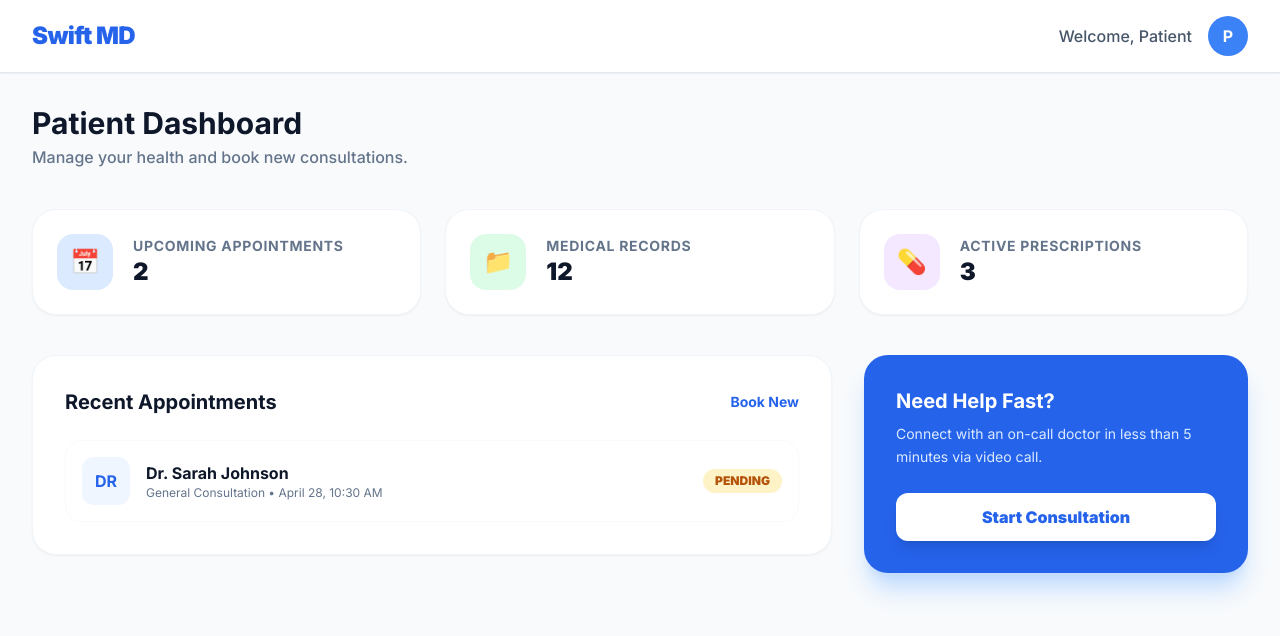
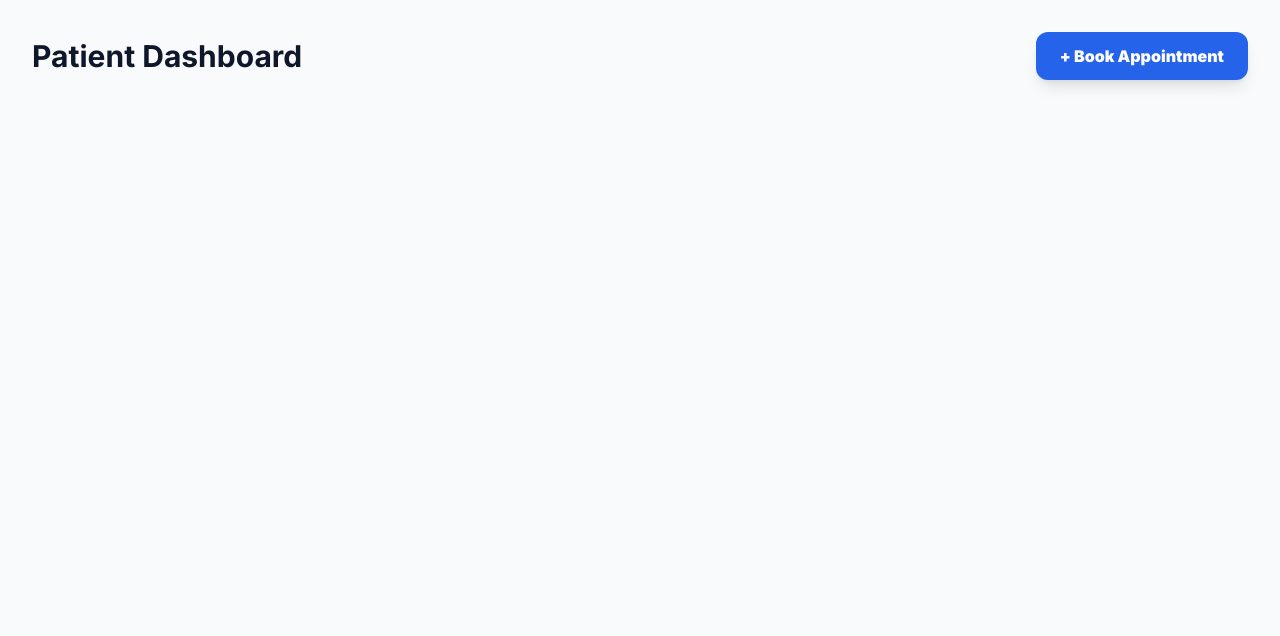
Before and after one commit to mugwe88-ops/MedicareAI, a Next.js app in the folder frontend/: page /patient-portal in a window 1280 px wide. Shown: the top 636 px of the page. Built offline with nearby package versions, Linux system fonts and the light colour scheme.

Commit message:
update appointments.routes.js

```diff
--- a/frontend/app/patient-portal/page.tsx
+++ b/frontend/app/patient-portal/page.tsx
@@ -2,90 +2,111 @@
 import { useState, useEffect } from "react";
 
 export default function PatientPortal() {
-  const [userName, setUserName] = useState("Patient");
+  const [isBooking, setIsBooking] = useState(false);
+  const [doctors, setDoctors] = useState([{ id: 1, name: "Dr. Sarah Johnson", specialty: "General" }]); // Placeholder
+  const [bookingData, setBookingData] = useState({ doctorId: "", date: "", reason: "" });
+  const [loading, setLoading] = useState(false);
 
-  // In a real app, you'd fetch the user's name from your backend or decoded token
-  useEffect(() => {
-    const storedName = localStorage.getItem("userName");
-    if (storedName) setUserName(storedName);
-  }, []);
-
-  const stats = [
-    { label: "Upcoming Appointments", value: "2", icon: "📅", color: "bg-blue-100 text-blue-600" },
-    { label: "Medical Records", value: "12", icon: "📁", color: "bg-green-100 text-green-600" },
-    { label: "Active Prescriptions", value: "3", icon: "💊", color: "bg-purple-100 text-purple-600" },
-  ];
+  const handleBookAppointment = async (e: React.FormEvent) => {
+    e.preventDefault();
+    setLoading(true);
+    try {
+      const res = await fetch("https://medicareai-1.onrender.com/api/appointments/book", {
+        method: "POST",
+        headers: { "Content-Type": "application/json" },
+        body: JSON.stringify({
+          ...bookingData,
+          patientId: 1, // You'll get this from your logged-in user state/token
+        }),
+      });
+      if (res.ok) {
+        alert("Appointment booked successfully!");
+        setIsBooking(false);
+      }
+    } catch (err) {
+      alert("Failed to book appointment.");
+    } finally {
+      setLoading(false);
+    }
+  };
 
   return (
-    <div className="min-h-screen bg-slate-50">
-      {/* Top Navigation Bar */}
-      <nav className="bg-white border-b border-slate-200 px-8 py-4 flex justify-between items-center shadow-sm">
-        <h1 className="text-2xl font-black text-blue-600 tracking-tight">Swift MD</h1>
-        <div className="flex items-center gap-4">
-          <span className="text-slate-600 font-medium">Welcome, {userName}</span>
-          <div className="w-10 h-10 rounded-full bg-blue-500 flex items-center justify-center text-white font-bold">
-            {userName[0].toUpperCase()}
-          </div>
-        </div>
-      </nav>
+    <div className="min-h-screen bg-slate-50 relative">
+      {/* Existing Navbar and Stats... */}
 
       <main className="max-w-7xl mx-auto p-8">
-        <header className="mb-10">
+        <div className="flex justify-between items-center mb-10">
           <h2 className="text-3xl font-bold text-slate-900">Patient Dashboard</h2>
-          <p className="text-slate-500 mt-1 font-medium">Manage your health and book new consultations.</p>
-        </header>
-
-        {/* Quick Stats Grid */}
-        <div className="grid grid-cols-1 md:grid-cols-3 gap-6 mb-10">
-          {stats.map((stat, i) => (
-            <div key={i} className="bg-white p-6 rounded-3xl border border-slate-100 shadow-sm flex items-center gap-5">
-              <div className={`w-14 h-14 rounded-2xl ${stat.color} flex items-center justify-center text-2xl`}>
-                {stat.icon}
-              </div>
-              <div>
-                <p className="text-slate-500 text-sm font-bold uppercase tracking-wider">{stat.label}</p>
-                <p className="text-2xl font-black text-slate-900">{stat.value}</p>
-              </div>
-            </div>
-          ))}
+          <button
+            onClick={() => setIsBooking(true)}
+            className="px-6 py-3 bg-blue-600 text-white font-black rounded-xl shadow-lg hover:bg-blue-700 transition"
+          >
+            + Book Appointment
+          </button>
         </div>
 
-        <div className="grid grid-cols-1 lg:grid-cols-3 gap-8">
-          {/* Main Action Area */}
-          <div className="lg:col-span-2 space-y-8">
-            <section className="bg-white rounded-3xl p-8 border border-slate-100 shadow-sm">
-              <div className="flex justify-between items-center mb-6">
-                <h3 className="text-xl font-bold text-slate-900">Recent Appointments</h3>
-                <button className="text-blue-600 font-bold text-sm hover:underline">Book New</button>
-              </div>
+        {/* MODAL OVERLAY */}
+        {isBooking && (
+          <div className="fixed inset-0 bg-black/50 backdrop-blur-sm z-[100] flex items-center justify-center p-4">
+            <div className="bg-white w-full max-w-md rounded-3xl p-8 shadow-2xl animate-in zoom-in duration-200">
+              <h3 className="text-2xl font-bold text-slate-900 mb-6">Book Consultation</h3>
 
-              <div className="space-y-4">
-                {/* Appointment Placeholder */}
-                <div className="flex items-center justify-between p-4 border border-slate-50 rounded-2xl hover:bg-slate-50 transition">
-                  <div className="flex items-center gap-4">
-                    <div className="w-12 h-12 bg-blue-50 rounded-xl flex items-center justify-center text-blue-600 font-bold">DR</div>
-                    <div>
-                      <p className="font-bold text-slate-900">Dr. Sarah Johnson</p>
-                      <p className="text-xs text-slate-500">General Consultation • April 28, 10:30 AM</p>
-                    </div>
-                  </div>
-                  <span className="px-3 py-1 bg-amber-100 text-amber-700 text-xs font-black rounded-full uppercase">Pending</span>
+              <form onSubmit={handleBookAppointment} className="space-y-4">
+                <div>
+                  <label className="block text-sm font-bold text-slate-700 mb-2">Select Doctor</label>
+                  <select
+                    className="w-full p-3 border border-slate-200 rounded-xl bg-slate-50 outline-none focus:ring-2 focus:ring-blue-500"
+                    onChange={(e) => setBookingData({...bookingData, doctorId: e.target.value})}
+                    required
+                  >
+                    <option value="">Choose a practitioner...</option>
+                    {doctors.map(doc => (
+                      <option key={doc.id} value={doc.id}>{doc.name} ({doc.specialty})</option>
+                    ))}
+                  </select>
                 </div>
-              </div>
-            </section>
-          </div>
 
-          {/* Sidebar Actions */}
-          <div className="space-y-6">
-            <div className="bg-blue-600 rounded-3xl p-8 text-white shadow-xl shadow-blue-200">
-              <h3 className="text-xl font-bold mb-2">Need Help Fast?</h3>
-              <p className="text-blue-100 text-sm mb-6 leading-relaxed">Connect with an on-call doctor in less than 5 minutes via video call.</p>
-              <button className="w-full py-3 bg-white text-blue-600 font-black rounded-xl hover:bg-blue-50 transition shadow-lg">
-                Start Consultation
-              </button>
+                <div>
+                  <label className="block text-sm font-bold text-slate-700 mb-2">Appointment Date</label>
+                  <input
+                    type="datetime-local"
+                    className="w-full p-3 border border-slate-200 rounded-xl bg-slate-50 outline-none focus:ring-2 focus:ring-blue-500"
+                    onChange={(e) => setBookingData({...bookingData, date: e.target.value})}
+                    required
+                  />
+                </div>
+
+                <div>
+                  <label className="block text-sm font-bold text-slate-700 mb-2">Reason for Visit</label>
+                  <textarea
+                    placeholder="Brief description of your symptoms..."
+                    className="w-full p-3 border border-slate-200 rounded-xl bg-slate-50 outline-none focus:ring-2 focus:ring-blue-500 h-24"
+                    onChange={(e) => setBookingData({...bookingData, reason: e.target.value})}
+                  />
+                </div>
+
+                <div className="flex gap-3 pt-4">
+                  <button
+                    type="button"
+                    onClick={() => setIsBooking(false)}
+                    className="flex-1 py-3 font-bold text-slate-600 hover:bg-slate-100 rounded-xl transition"
+                  >
+                    Cancel
+                  </button>
+                  <button
+                    type="submit"
+                    disabled={loading}
+                    className="flex-1 py-3 bg-blue-600 text-white font-bold rounded-xl shadow-lg hover:bg-blue-700 disabled:bg-blue-300 transition"
+                  >
+                    {loading ? "Confirming..." : "Confirm Booking"}
+                  </button>
+                </div>
+              </form>
             </div>
           </div>
-        </div>
+        )}
+
+        {/* The rest of your dashboard UI... */}
       </main>
     </div>
   );
```
Also changed, not shown: 1 other file (tests, documents, lock files or other folders).
